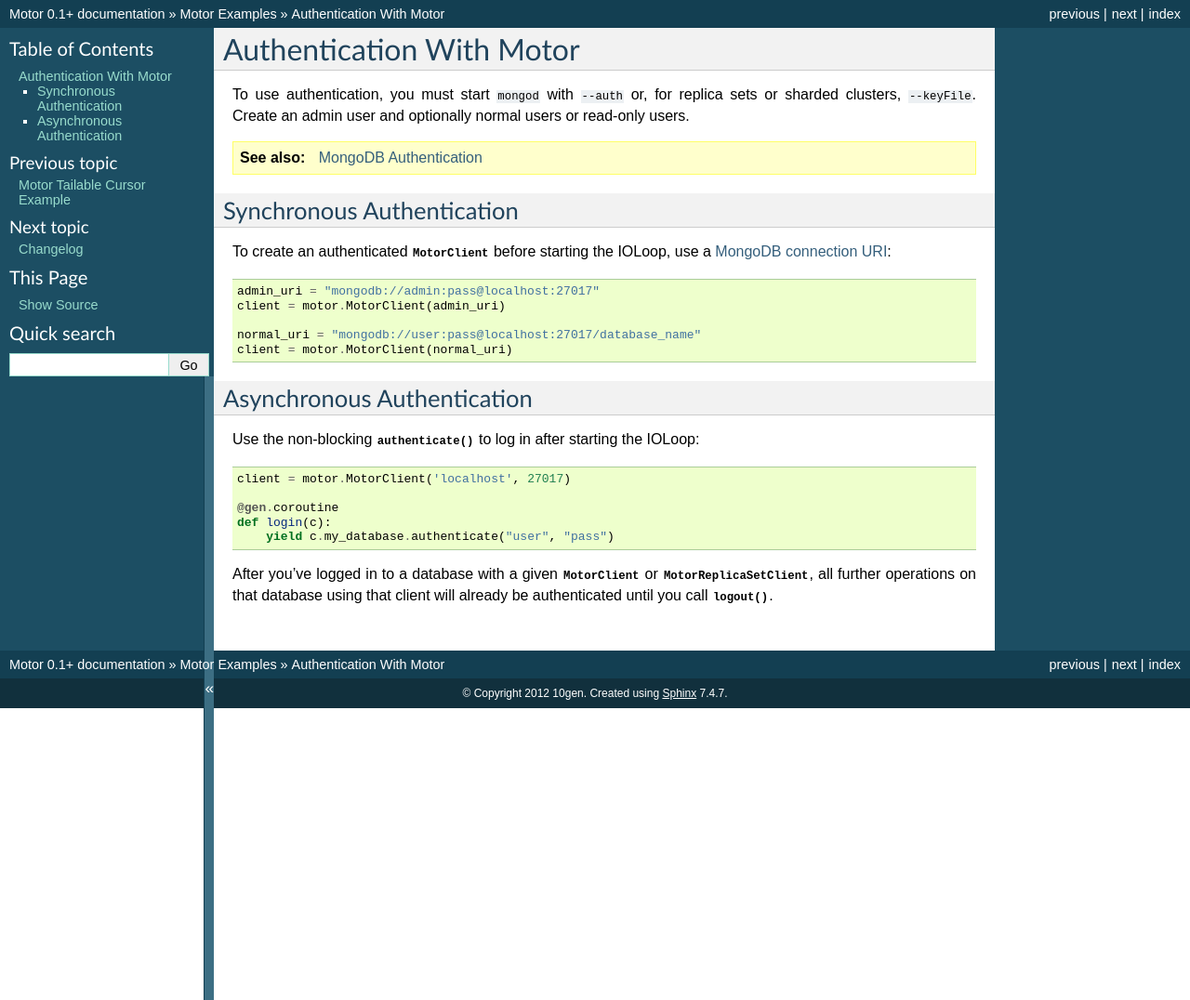
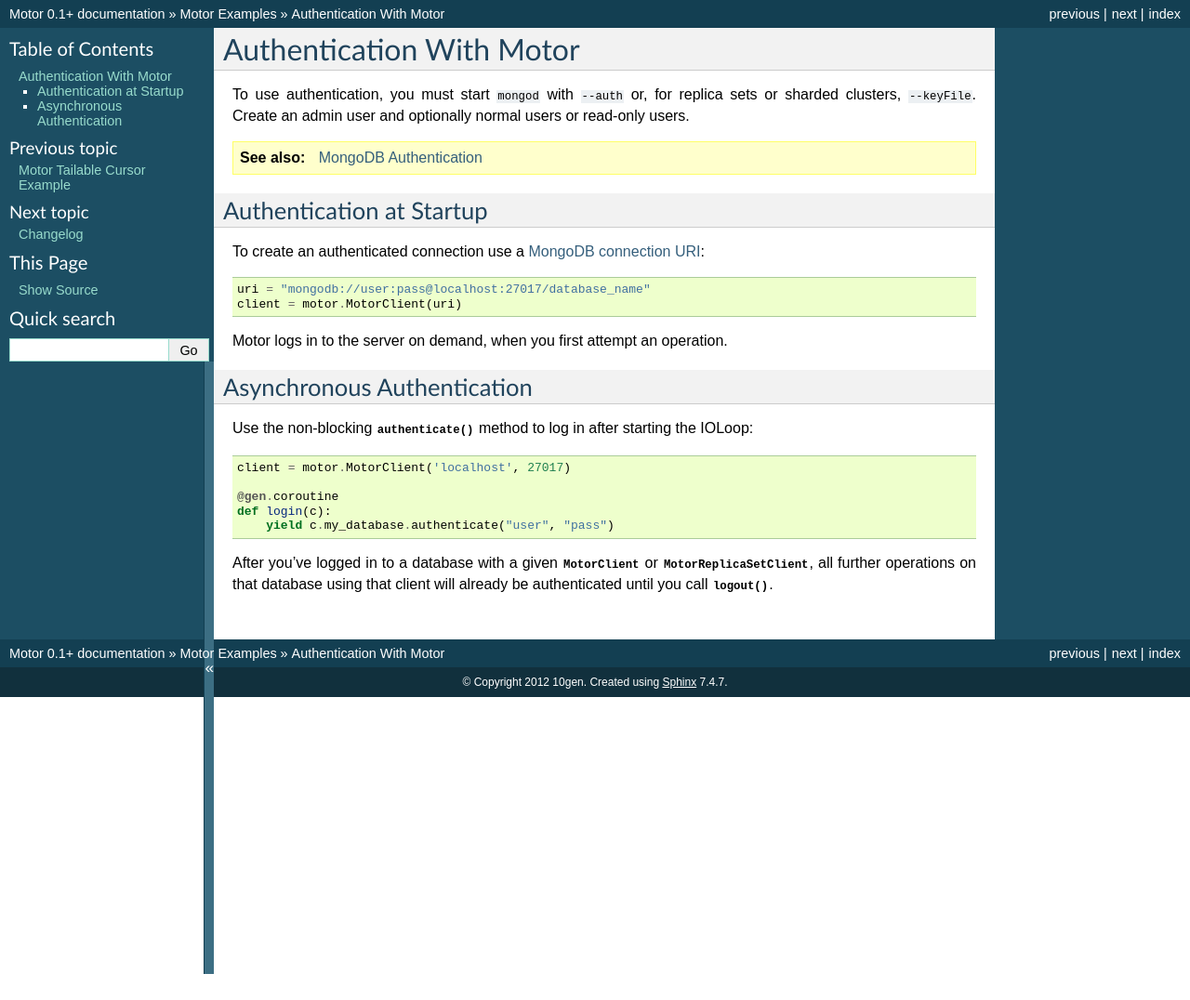
Before and after one commit to mongodb/motor, a Sphinx documentation site: the page built from doc/examples/authentication.rst, in a window 1280 px wide. Shown: the whole page at 93% size. Built offline with Sphinx 7.4.7, drawn with Linux system fonts in a browser that asks for light colours; pages that are not in the unit, such as notebooks, are missing from menus; the version number is read from the project's files by our own code; after the commit the page ends 1048 px from its top, so only the background shows below that.

Commit message:
Update authentication tutorial, MOTOR-2.

```diff
--- a/doc/examples/authentication.rst
+++ b/doc/examples/authentication.rst
@@ -8,21 +8,19 @@
 .. seealso:: `MongoDB Authentication
   <http://docs.mongodb.org/manual/tutorial/control-access-to-mongodb-with-authentication/>`_
 
-Synchronous Authentication
---------------------------
-To create an authenticated :class:`~motor.MotorClient` before starting the
-IOLoop, use a `MongoDB connection URI`_::
+Authentication at Startup
+-------------------------
+To create an authenticated connection use a `MongoDB connection URI`_::
 
-    admin_uri = "mongodb://admin:pass@localhost:27017"
-    client = motor.MotorClient(admin_uri)
+    uri = "mongodb://user:pass@localhost:27017/database_name"
+    client = motor.MotorClient(uri)
 
-    normal_uri = "mongodb://user:pass@localhost:27017/database_name"
-    client = motor.MotorClient(normal_uri)
+Motor logs in to the server on demand, when you first attempt an operation.
 
 Asynchronous Authentication
 ---------------------------
-Use the non-blocking :meth:`~motor.MotorDatabase.authenticate` to log in after
-starting the IOLoop::
+Use the non-blocking :meth:`~motor.MotorDatabase.authenticate` method to log
+in after starting the IOLoop::
 
     client = motor.MotorClient('localhost', 27017)
 
```
